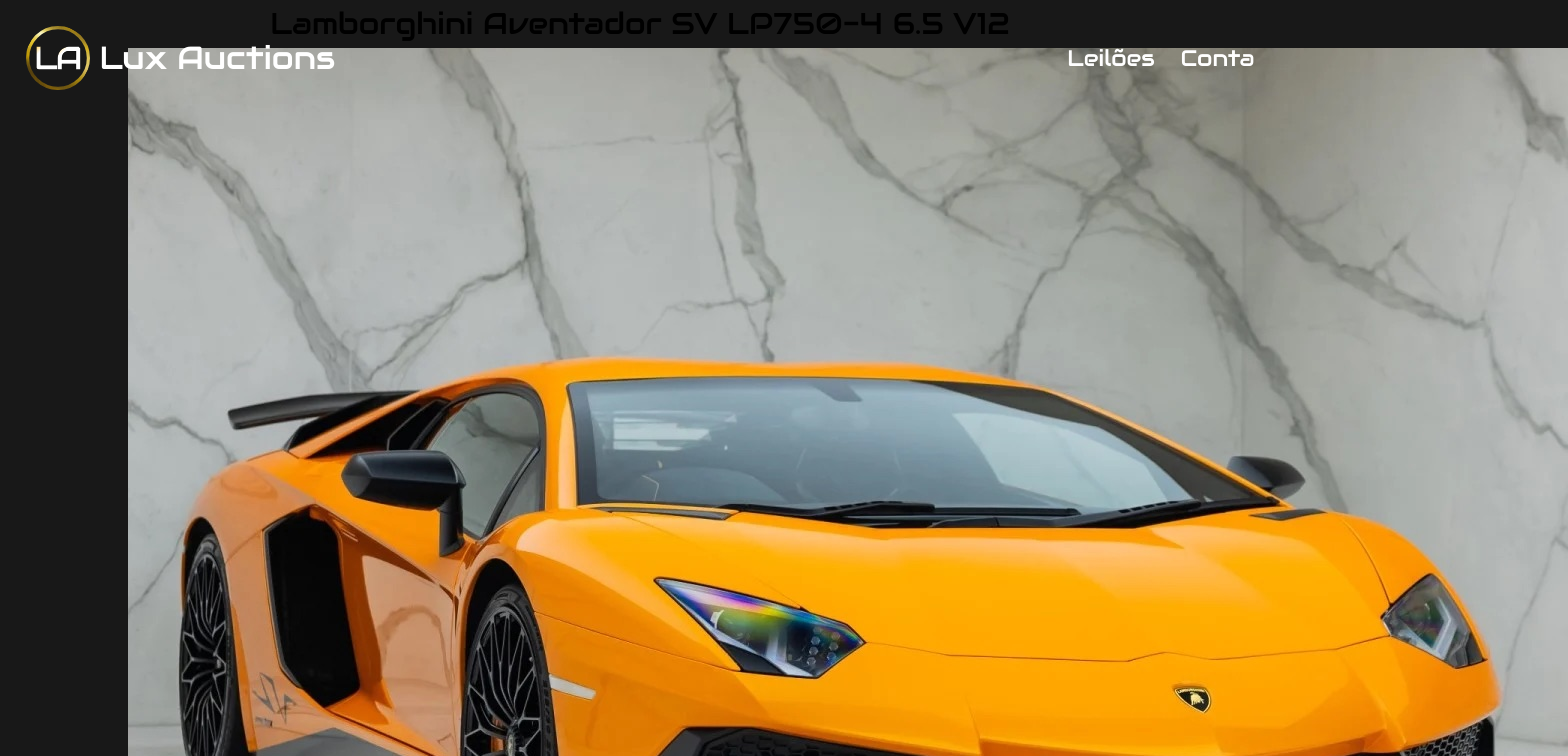
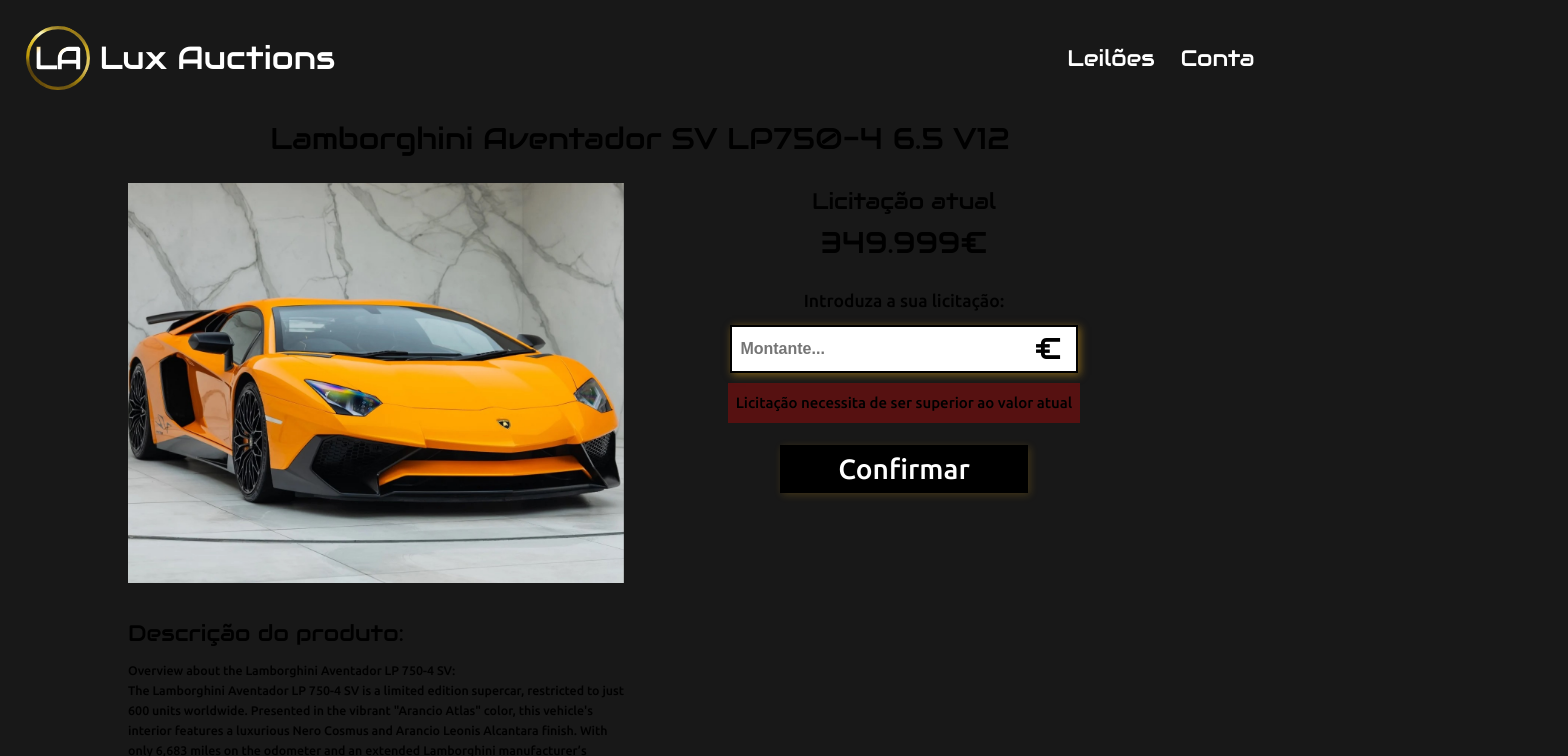
Before and after one commit to ruicarvalho1/CP2-AOOPII, a Vue app in the folder client/: page /auction-page in a window 1280 px wide. Shown: the top 756 px of the page, 1568 px wide, since content can reach past the window. Built offline with nearby package versions, Linux system fonts and the light colour scheme.

Commit message:
Auction page styling

```diff
--- a/client/src/components/pages/AuctionPage.vue
+++ b/client/src/components/pages/AuctionPage.vue
@@ -11,10 +11,11 @@
     <h1>Lamborghini Aventador SV LP750-4 6.5 V12</h1>
     <div class="auction-infos">
       <div class="product">
-        <div class="product">
+        <div class="product-img">
           <img src="../../assets/lambo.jpeg" alt="product">
         </div>
         <div class="description-div">
+          <h2>Descrição do produto:</h2>
           <h5>Overview about the Lamborghini Aventador LP 750-4 SV: <br>
             The Lamborghini Aventador LP 750-4 SV is a limited edition supercar, restricted to just 600 units worldwide. Presented in the vibrant "Arancio Atlas" color, this vehicle's interior features a luxurious Nero Cosmus and Arancio Leonis Alcantara finish. With only 6,683 miles on the odometer and an extended Lamborghini manufacturer’s warranty until February 2025, this Aventador represents an extraordinary opportunity for collectors and enthusiasts. Equipped with a naturally aspirated 6.5-liter V12 engine producing 750 horsepower and coupled with a 7-speed ISR automated manual transmission, it offers unparalleled performance and driving dynamics.
             <br><br>
@@ -141,7 +142,21 @@
         </div>
       </div>
       <div class="auction-bidding">
-
+        <div class="bidding-container">
+          <h2>Licitação atual</h2>
+          <h1>349.999€</h1>
+          <div class="bid-div">
+            <h3>Introduza a sua licitação:</h3>
+            <div class="bid-input">
+              <input placeholder="Montante...">
+              <h1>€</h1>
+            </div>
+            <div class="raise-error error">
+              <h4>Licitação necessita de ser superior ao valor atual</h4>
+            </div>
+            <button class="confirm">Confirmar</button>
+          </div>
+        </div>
       </div>
     </div>
   </div>
@@ -157,12 +172,15 @@
     flex-direction: column;
     align-items: center;
     width: 100%;
+    margin-top: calc(64px + 4vw);
   }
 
   .auction-contents .auction-infos {
     display: flex;
-    flex-direction: column;
     width: 80%;
+    margin-top: 20px;
+    position: relative;
+    gap: 32px;
   }
 
   .auction-contents .auction-infos .product,
@@ -170,4 +188,108 @@
     width: 50%;
   }
 
+  .auction-contents .auction-infos .product .product-img {
+    width: 100%;
+    height: 400px;
+    position: relative;
+  }
+
+  .auction-contents .auction-infos .product .product-img img {
+    width: 100%;
+    height: 400px;
+    object-fit: cover;
+    position: absolute;
+    top: 0;
+    left: 0;
+    transition: all 0.3s ease-in;
+    z-index: 998;
+  }
+
+  .auction-contents .auction-infos .product .product-img img:hover {
+    scale: 1.75;
+    left: 50%;
+    top: 20%;
+  }
+
+  .auction-contents .auction-infos .description-div {
+    display: flex;
+    flex-direction: column;
+    margin-top: 32px;
+    width: 100%;
+    gap: 10px;
+  }
+
+  .auction-contents .auction-infos .auction-bidding {
+    position: relative;
+  }
+
+  .auction-contents .auction-infos .auction-bidding .bidding-container{
+    display: flex;
+    flex-direction: column;
+    align-items: center;
+    position: sticky;
+    top: calc(132px + 4vw);
+  }
+
+  .auction-contents .auction-infos .auction-bidding .bidding-container .bid-div{
+    display: flex;
+    flex-direction: column;
+    align-items: center;
+    margin-top: 20px;
+    width: 100%;
+  }
+
+  .auction-contents .auction-infos .auction-bidding .bidding-container .bid-div input {
+    width: 100%;
+    height: 48px;
+    color: black;
+    padding: 16px 8px;
+    font-size: 16px;
+    transition: all 0.3s ease;
+    border: 2px solid black;
+    font-weight: 600;
+    box-shadow: 2px 2px 8px rgba(232, 170, 29, 0.5);
+  }
+
+  .bid-div .bid-input {
+    display: flex;
+    position: relative;
+    width: 70%;
+    margin-top: 10px;
+  }
+
+  .bid-div .bid-input h1{
+    position: absolute;
+    right: 16px;
+  }
+
+  .bid-div .confirm {
+    width: 50%;
+    height: 48px;
+    background: black;
+    color: white;
+    border: none;
+    font-size: 28px;
+    box-shadow: 2px 2px 8px rgba(232, 170, 29, 0.2);
+    transition: all 0.3s ease;
+    margin-top: 22px;
+  }
+
+  .bid-div .confirm:hover {
+    cursor: pointer;
+    color: #d3ac07;
+    scale: 1.02;
+  }
+
+   .error {
+    display: none;
+    padding: 8px;
+    background: rgba(255, 0, 0, 0.27);
+     margin-top: 10px;
+  }
+
+  .raise-error.error {
+    display: flex;
+  }
+
 </style>
```
